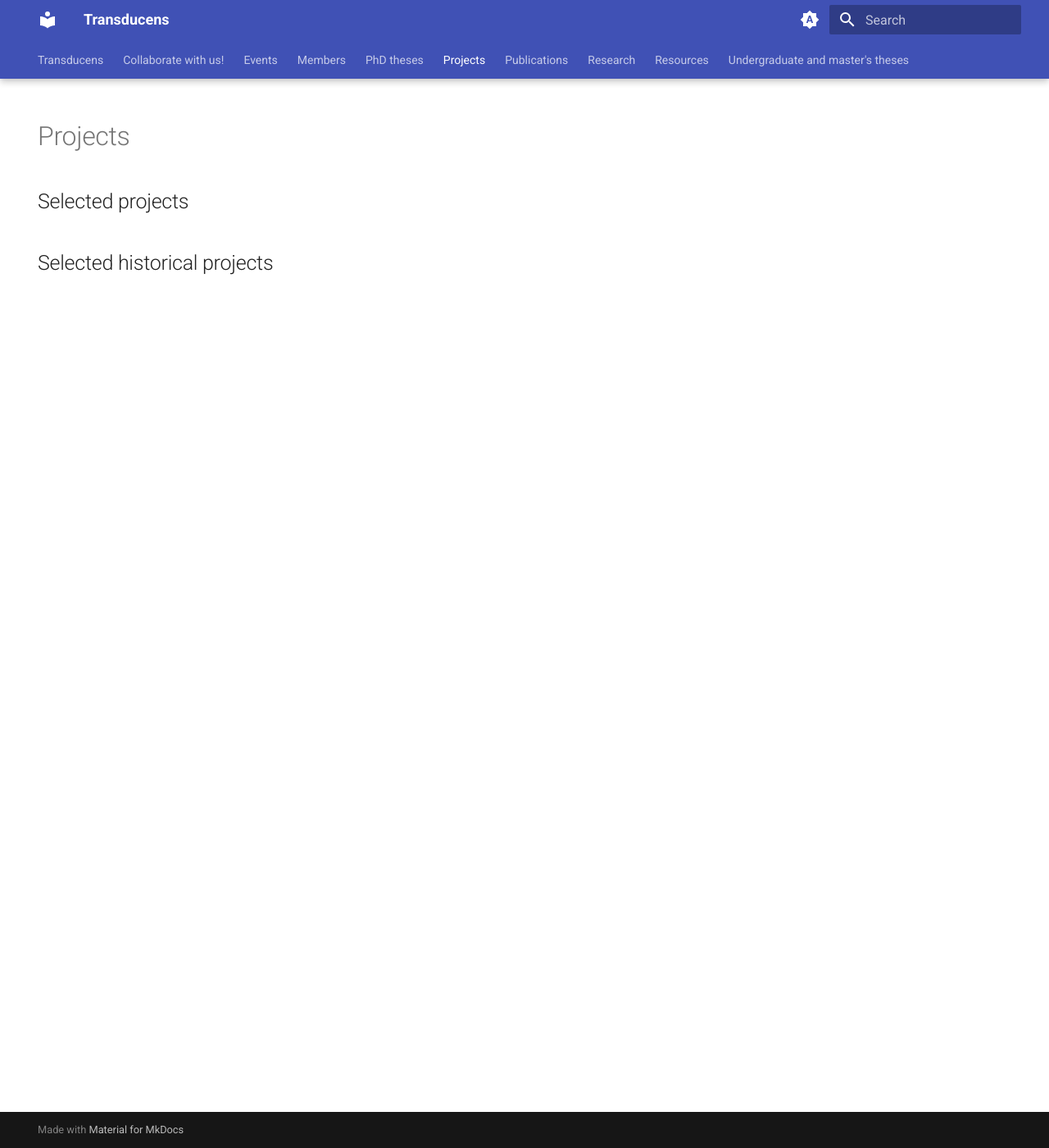
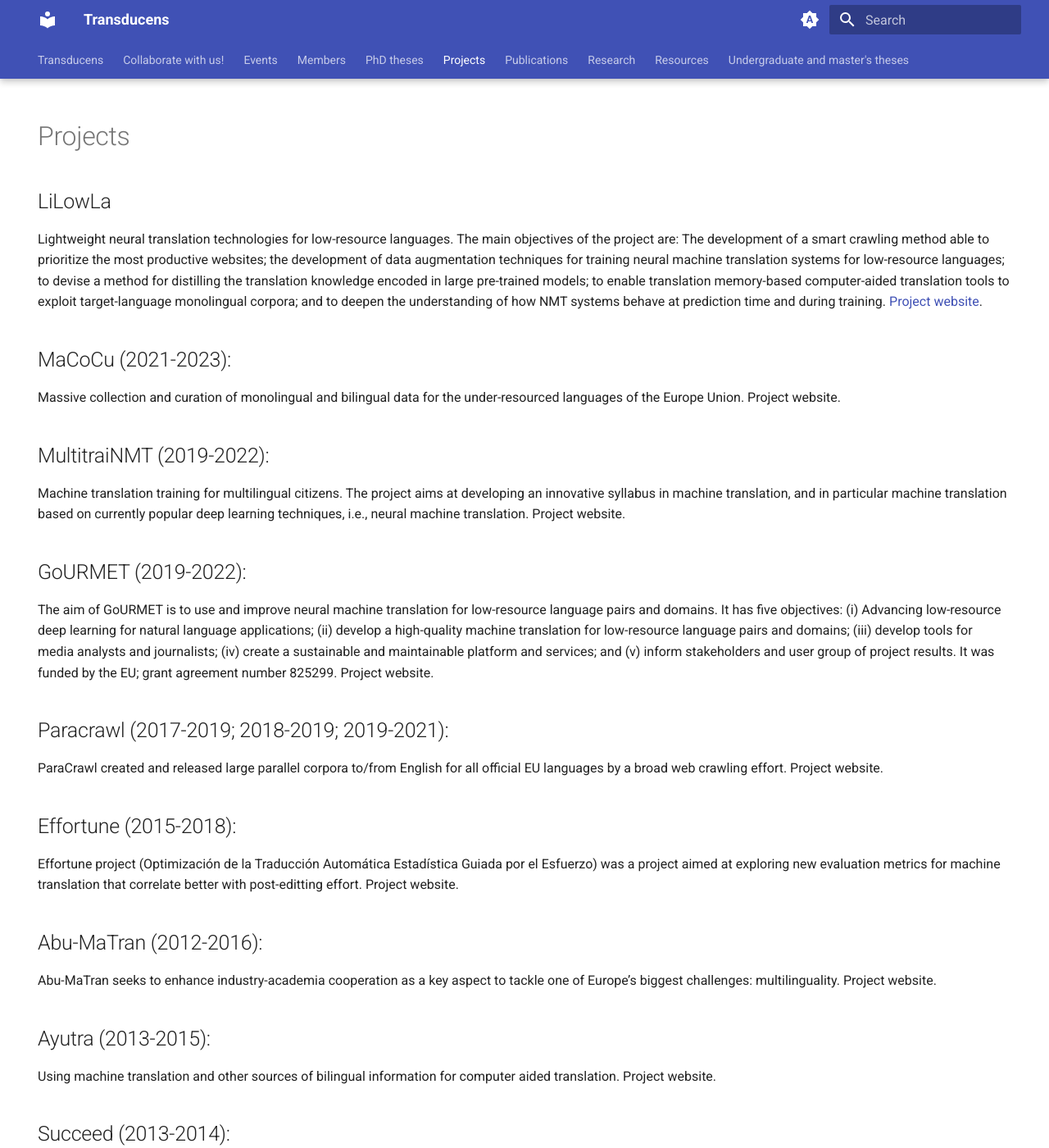
Before and after one commit to transducens/transducens-website, an MkDocs documentation site: the page built from docs/projects.md, in a window 1280 px wide and 1400 px high. Shown: the whole window at 82% size. Built offline with MkDocs 1.6.1 and Material for MkDocs 9.7.7, drawn with Linux system fonts in a browser that asks for light colours; some of the changed text lies outside the part shown.

Commit message:
adding sketch of projects.md

```diff
--- a/docs/projects.md
+++ b/docs/projects.md
@@ -5,6 +5,54 @@
 ---
 
 # Projects
+## LiLowLa
+Lightweight neural translation technologies for low-resource languages. The main objectives of the project are: The development of a smart crawling method able to prioritize the most productive websites; the development of data augmentation techniques for training neural machine translation systems for low-resource languages; to devise a method for distilling the translation knowledge encoded in large pre-trained models;  to enable translation memory-based computer-aided translation tools to exploit target-language monolingual corpora; and to deepen the understanding of how NMT systems behave at prediction time and during training. [Project website]().
+## MaCoCu (2021-2023):
+Massive collection and curation of monolingual and bilingual data for the under-resourced languages of the Europe Union. Project website.
+## MultitraiNMT (2019-2022):
+Machine translation training for multilingual citizens. The project aims at developing an innovative syllabus in machine translation, and in particular machine translation based on currently popular deep learning techniques, i.e., neural machine translation. Project website.
+## GoURMET (2019-2022):
+The aim of GoURMET is to use and improve neural machine translation for low-resource language pairs and domains. It has five objectives: (i) Advancing low-resource deep learning for natural language applications; (ii) develop a high-quality machine translation for low-resource language pairs and domains; (iii) develop tools for media analysts and journalists; (iv) create a sustainable and maintainable platform and services; and (v) inform stakeholders and user group of project results. It was funded by the EU; grant agreement number 825299. Project website.
+## Paracrawl (2017-2019; 2018-2019; 2019-2021):
+ParaCrawl created and released large parallel corpora to/from English for all official EU languages by a broad web crawling effort. Project website.
+## Effortune (2015-2018):
+Effortune project (Optimización de la Traducción Automática Estadística Guiada por el Esfuerzo) was a project aimed at exploring new evaluation metrics for machine translation that correlate better with post-editting effort. Project website.
+## Abu-MaTran (2012-2016):
+Abu-MaTran seeks to enhance industry-academia cooperation as a key aspect to tackle one of Europe’s biggest challenges: multilinguality. Project website.
+## Ayutra (2013-2015):
+Using machine translation and other sources of bilingual information for computer aided translation. Project website.
+## Succeed (2013-2014):
+Succeed is a support action funded by the European Union. It promotes the take up and validation of research results in mass digitisation, with a focus on textual content. Project website.
+## Synglossia (2010-2013):
+Collaborative creation of linguistic and educative resources in the web 2.0. Project website.
+## Planteamiento, Diseño y Ejecución de los Aspectos Tecnológicos de la Fase Inicial del Plan Estratégico de la Biblioteca Virtual Miguel de Cervantes (2008-2010).
+## Profit project (2007-2008):
+Tools for creating didactic resources in digital libraries.
+## EurOpenTrad (2007):
+open-source machine translation for the european integration of the languages of the spanish state.
+## Sistemas de código abierto para la creación, mantenimiento y aprovechamiento de bibliotecas digitales, herramientas lingüísticas y educativas (2006-2009):
+using open-source for creating, maintaining and using digital libraries, linguistic tools and educative tools.
+## MultiMatch (2006-2008):
+On the web, cultural heritage content is everywhere, in traditional environments such as libraries, museums, galleries and audiovisual archives, but also in popular magazines and newspapers, in multiple languages and multiple media. The aim of the MultiMatch project is to enable users to explore and interact with online accessible cultural heritage content, across media types and languages boundaries. Project website.
+## Projecte de traducció automàtica de codi obert per al català (2006):
+creation of an open-source machine translation system for Catalan.
+## Informatización de material digital multimedia para el aprendizaje de español (2005-2006):
+
+## Traductores de estados finitos a partir de bitextos alineados recolectados en internet (2003-2006):
+finite-state-automata-based machine translation from aligned bitexts harvested from the Internet.
+## Traducción automática de código abierto para las lenguas del Estado español (2004-2005):
+open-soure machine translation for the languages of the spanish state.
+## Informatización Nivel Avanzado C) y mejora B) Curso Español del Instituto Cervantes en Internet (2003-2004).
+## Desarrollo de un sistema de traducción automática en Internet entre el español y el portugués (2002-2004). Project website.
+## Desenrotllament d`un sistema d’assistència ortoèpica per a la lectura en veu alta del valencià (2002-2003).
+## Herramientas para la gestión y explotación de textos estructurados en bibliotecas digitales (2001-2003).
+## SISHITRA (2001-2004):
+Hibrid systems for translating Catalan-Spanish from voice/text.
+## Tecnología, educación, desarrollo e innovación (2000-2003).
+## Desarrollo de un sistema de traducción automática del castellano al balear, catalán y valenciano (1998-2003). Project website.
+## Redes neurales en entornos de comunicaciones y en interfaces persona-máquina (1997-2000):
+Application of neural networks in environments and interfaces for person-machine interaction.
+
 
 ## Selected projects
 
```
